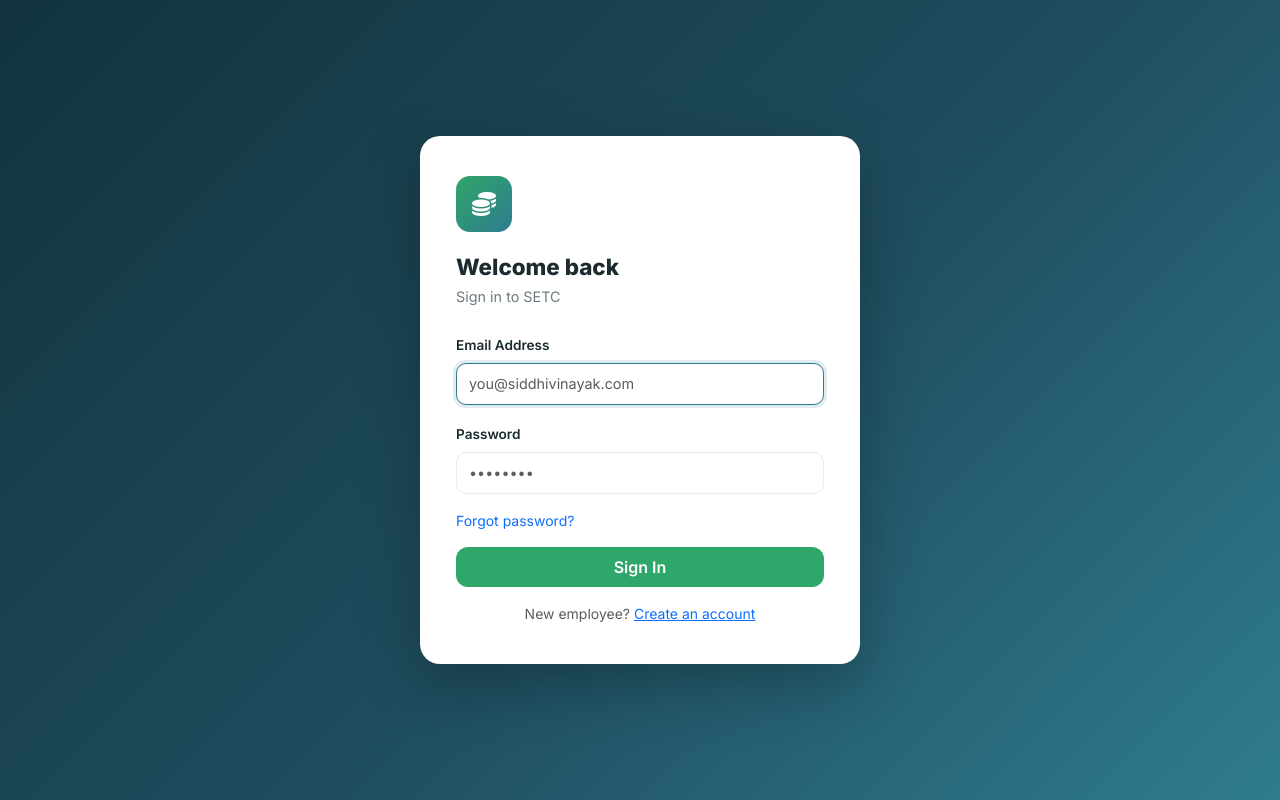
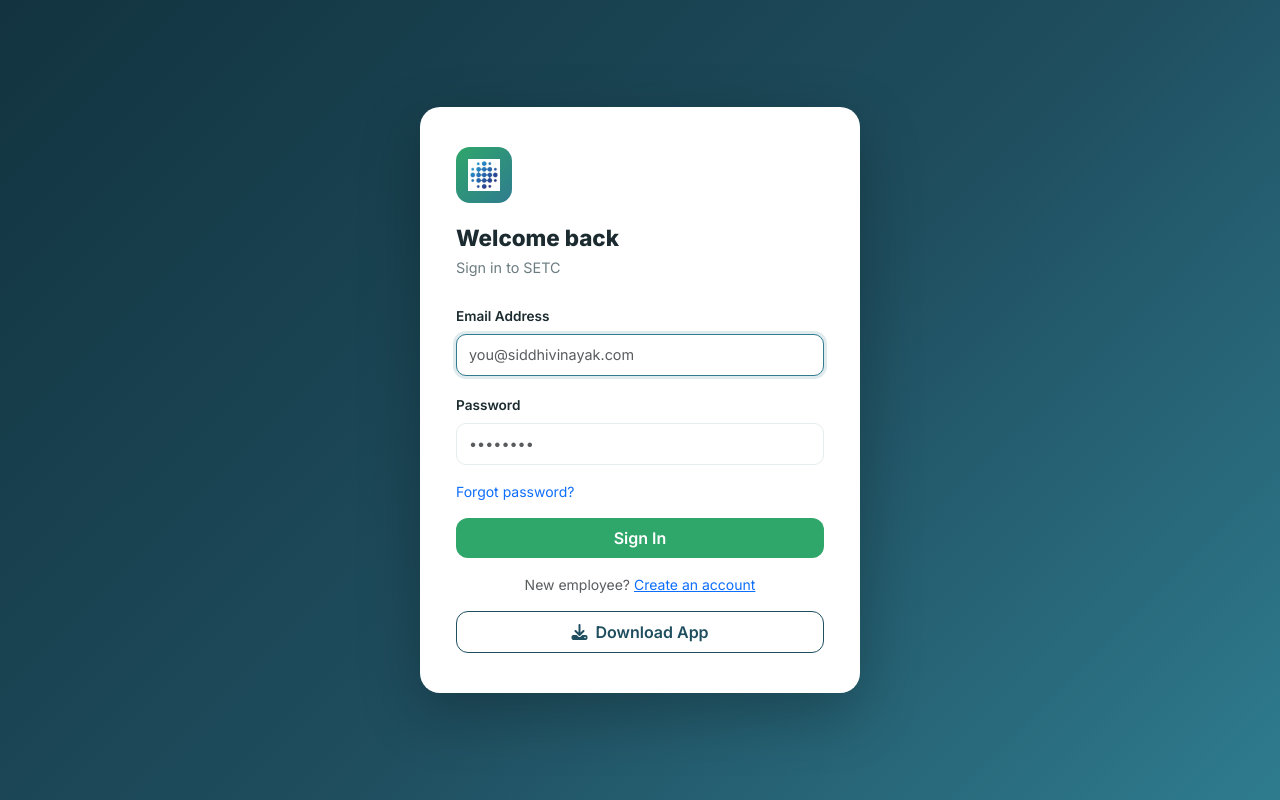
Before and after one commit to axesiron/siddhivinayak-expense, a Flask app: page /login in a window 1280 px wide. Run offline with Flask 3, Linux system fonts and the light colour scheme; some libraries are stand-ins or nearby versions.

Commit message:
add company logo everywhere, always-visible download-app button with fallback instructions

```diff
--- a/routes/excel.py
+++ b/routes/excel.py
@@ -9,6 +9,7 @@ excel_bp = Blueprint("excel", __name__, url_prefix="/export/excel")
 
 
 def get_company_dict():
+    default_logo = os.path.join(current_app.static_folder, "images", "icon-512.png")
     row = CompanySettings.query.first()
     if row and row.company_name:
         return {
@@ -16,14 +17,14 @@ def get_company_dict():
             "address_line1": row.address_line1,
             "address_line2": row.address_line2,
             "mobile": row.mobile,
-            "logo_path": row.logo_path,
+            "logo_path": row.logo_path or default_logo,
         }
     return {
         "name": current_app.config["COMPANY_NAME"],
         "address_line1": current_app.config["COMPANY_ADDRESS_LINE1"],
         "address_line2": current_app.config["COMPANY_ADDRESS_LINE2"],
         "mobile": current_app.config["COMPANY_MOBILE"],
-        "logo_path": None,
+        "logo_path": default_logo,
     }
 
 
--- a/static/js/app.js
+++ b/static/js/app.js
@@ -19,36 +19,60 @@ document.addEventListener("DOMContentLoaded", function () {
 
 // ---------- PWA "Download App" button ----------
 // The browser fires beforeinstallprompt only when the site meets install
-// criteria (manifest + service worker + HTTPS). We capture that event and
-// reveal our own button, instead of relying on users to find the browser's
-// own menu option.
+// criteria (manifest + service worker + HTTPS). We capture that event so
+// the button can trigger it directly. If that event never fires (iOS
+// Safari never fires it at all; Chrome may not fire it immediately on a
+// fresh visit), clicking the button falls back to clear manual steps
+// instead of silently doing nothing.
 let deferredInstallPrompt = null;
 
 window.addEventListener("beforeinstallprompt", function (e) {
   e.preventDefault();
   deferredInstallPrompt = e;
-  document.querySelectorAll("#installAppBtn").forEach(function (btn) {
-    btn.classList.remove("d-none");
-  });
 });
+
+window.addEventListener("appinstalled", function () {
+  deferredInstallPrompt = null;
+});
+
+function showInstallInstructions() {
+  const body = document.getElementById("installInstructionsBody");
+  const modalEl = document.getElementById("installInstructionsModal");
+  if (!body || !modalEl) return;
+
+  const ua = navigator.userAgent || "";
+  const isIOS = /iPad|iPhone|iPod/.test(ua);
+  const isAndroid = /Android/.test(ua);
+  const isSafari = /Safari/.test(ua) && !/Chrome/.test(ua);
+
+  let html;
+  if (isIOS && isSafari) {
+    html = "Tap the <strong>Share</strong> icon (square with an arrow) at the bottom of Safari, " +
+           "then scroll down and tap <strong>\"Add to Home Screen\"</strong>.";
+  } else if (isAndroid) {
+    html = "Tap the <strong>&#8942;</strong> (three dots) menu at the top right of Chrome, " +
+           "then tap <strong>\"Install app\"</strong> or <strong>\"Add to Home screen\"</strong>.";
+  } else {
+    html = "Look for an install icon in your browser's address bar, or open the browser menu " +
+           "and choose <strong>\"Install app\"</strong> (Chrome/Edge) or " +
+           "<strong>\"Add to Home Screen\"</strong>.";
+  }
+  body.innerHTML = "<p>" + html + "</p>";
+
+  const modal = bootstrap.Modal.getOrCreateInstance(modalEl);
+  modal.show();
+}
 
 document.addEventListener("click", function (e) {
   const btn = e.target.closest("#installAppBtn");
-  if (!btn || !deferredInstallPrompt) return;
-  deferredInstallPrompt.prompt();
-  deferredInstallPrompt.userChoice.finally(function () {
-    deferredInstallPrompt = null;
-    document.querySelectorAll("#installAppBtn").forEach(function (b) {
-      b.classList.add("d-none");
+  if (!btn) return;
+
+  if (deferredInstallPrompt) {
+    deferredInstallPrompt.prompt();
+    deferredInstallPrompt.userChoice.finally(function () {
+      deferredInstallPrompt = null;
     });
-  });
+  } else {
+    showInstallInstructions();
+  }
 });
-
-// Already installed and running standalone? Hide the button — nothing to
-// install. (iOS Safari has no beforeinstallprompt at all; those users still
-// use Share -> Add to Home Screen, which we can't trigger programmatically.)
-window.addEventListener("appinstalled", function () {
-  document.querySelectorAll("#installAppBtn").forEach(function (btn) {
-    btn.classList.add("d-none");
-  });
-});
--- a/templates/base.html
+++ b/templates/base.html
@@ -10,7 +10,8 @@
 <link rel="stylesheet" href="{{ url_for('static', filename='css/style.css') }}">
 <link rel="manifest" href="{{ url_for('static', filename='manifest.json') }}">
 <meta name="theme-color" content="#1f4e5f">
-<link rel="apple-touch-icon" href="{{ url_for('static', filename='images/icon-192.png') }}">
+<link rel="icon" href="{{ url_for('static', filename='favicon.ico') }}">
+<link rel="apple-touch-icon" href="{{ url_for('static', filename='images/apple-touch-icon.png') }}">
 <meta name="mobile-web-app-capable" content="yes">
 <meta name="apple-mobile-web-app-capable" content="yes">
 <meta name="apple-mobile-web-app-status-bar-style" content="black-translucent">
@@ -24,7 +25,7 @@
   <!-- Sidebar (desktop) -->
   <aside class="sidebar d-none d-lg-flex flex-column">
     <div class="sidebar-brand">
-      <div class="brand-mark"><i class="fa-solid fa-coins"></i></div>
+      <div class="brand-mark"><img src="{{ url_for('static', filename='images/icon-192.png') }}" alt="{{ app_name }}" style="width:26px;height:26px;object-fit:contain;"></div>
       <div>
         <div class="brand-title">{{ app_name }}</div>
         <div class="brand-sub">Expense Manager</div>
@@ -60,11 +61,11 @@
     <!-- Topbar -->
     <header class="topbar">
       <div class="d-flex align-items-center gap-2 d-lg-none">
-        <i class="fa-solid fa-coins text-primary"></i>
+        <img src="{{ url_for('static', filename='images/icon-192.png') }}" alt="{{ app_name }}" style="width:22px;height:22px;object-fit:contain;">
         <strong>{{ app_name }}</strong>
       </div>
       <div class="ms-auto d-flex align-items-center gap-3">
-        <button id="installAppBtn" class="btn btn-outline-brand btn-sm d-none" type="button">
+        <button id="installAppBtn" class="btn btn-outline-brand btn-sm" type="button">
           <i class="fa-solid fa-download me-1"></i><span class="d-none d-sm-inline">Download App</span>
         </button>
         <span class="badge-role">{{ 'Administrator' if current_user.is_admin else current_user.designation }}</span>
@@ -124,6 +125,22 @@
   {% block auth_content %}{% endblock %}
 {% endif %}
 
+<!-- Install instructions modal — shown when the browser doesn't offer a
+     native install prompt (iOS Safari, or Chrome before criteria are met) -->
+<div class="modal fade" id="installInstructionsModal" tabindex="-1" aria-hidden="true">
+  <div class="modal-dialog modal-dialog-centered">
+    <div class="modal-content">
+      <div class="modal-header">
+        <h5 class="modal-title">Install {{ app_name }}</h5>
+        <button type="button" class="btn-close" data-bs-dismiss="modal"></button>
+      </div>
+      <div class="modal-body" id="installInstructionsBody">
+        <!-- filled in by JS based on device/browser -->
+      </div>
+    </div>
+  </div>
+</div>
+
 <script src="https://cdn.jsdelivr.net/npm/bootstrap@5.3.3/dist/js/bootstrap.bundle.min.js"></script>
 <script src="https://cdn.jsdelivr.net/npm/chart.js@4.4.3/dist/chart.umd.min.js"></script>
 <script src="{{ url_for('static', filename='js/app.js') }}"></script>
--- a/templates/login.html
+++ b/templates/login.html
@@ -3,7 +3,7 @@
 {% block auth_content %}
 <div class="auth-wrap">
   <div class="auth-card">
-    <div class="auth-logo"><i class="fa-solid fa-coins"></i></div>
+    <div class="auth-logo"><img src="{{ url_for('static', filename='images/icon-192.png') }}" alt="{{ app_name }}" style="width:32px;height:32px;object-fit:contain;"></div>
     <div class="auth-title">Welcome back</div>
     <div class="auth-sub">Sign in to {{ app_name }}</div>
 
@@ -27,7 +27,7 @@
       New employee? <a href="{{ url_for('auth.register') }}">Create an account</a>
     </div>
 
-    <button id="installAppBtn" class="btn btn-outline-brand w-100 py-2 mt-3 d-none" type="button">
+    <button id="installAppBtn" class="btn btn-outline-brand w-100 py-2 mt-3" type="button">
       <i class="fa-solid fa-download me-1"></i> Download App
     </button>
   </div>
```
Also changed, not shown: static/favicon.ico (added), static/images/apple-touch-icon.png (added), static/images/company-logo.png (added), static/images/icon-192.png, static/images/icon-512.png, static/images/icon-maskable-512.png.
